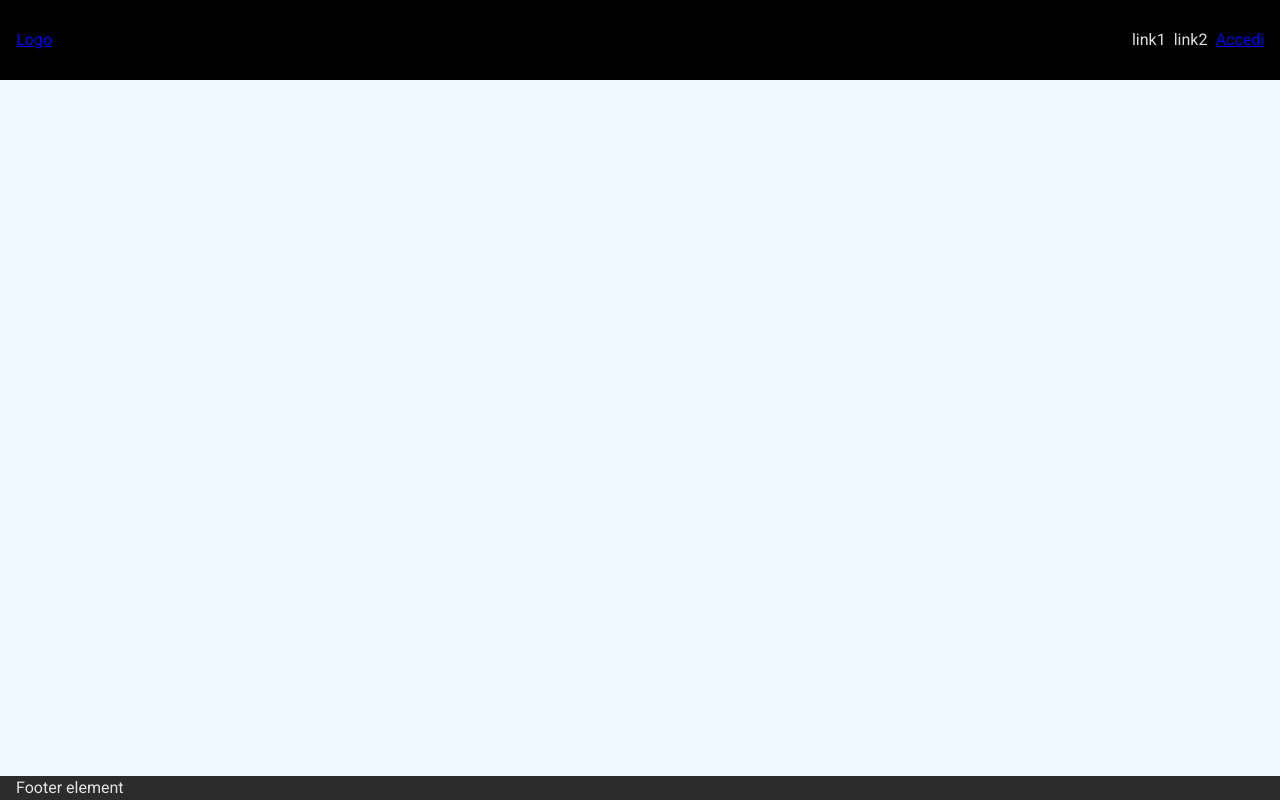
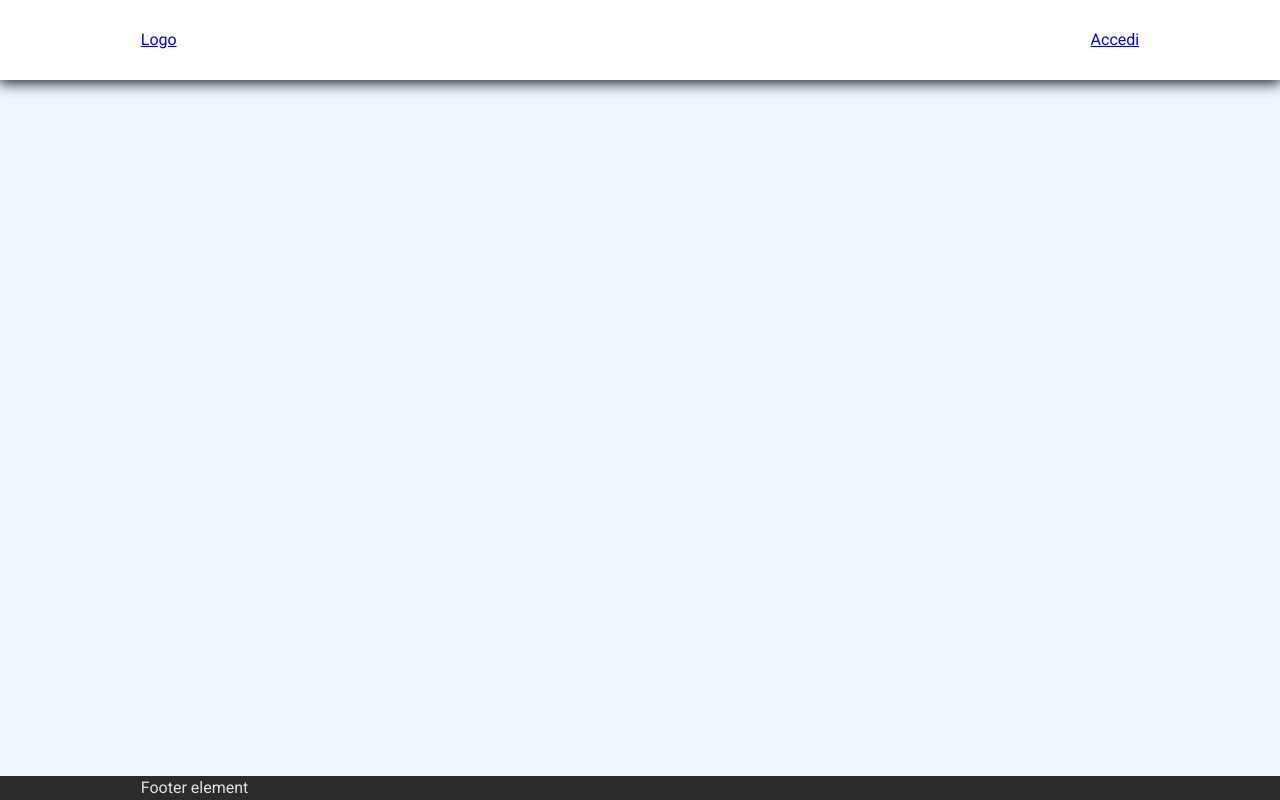
Before and after one commit to PietroSavini/react-jwt-redux, a React (Vite) app: page / in a window 1280 px wide. Built offline with nearby package versions, Linux system fonts and the light colour scheme.

Commit message:
Fixed Header Content

```diff
--- a/src/app/AXIOS_ENGINE/AxiosHTTP.ts
+++ b/src/app/AXIOS_ENGINE/AxiosHTTP.ts
@@ -1,5 +1,4 @@
 //Libreria di gestione chiamate
-
 import { fetchBaseQuery } from '@reduxjs/toolkit/query/react';
 import { setCredentials, logOut } from '../store/Slices/authSlice';
 import AxiosUtils from './AxiosUTILS';
@@ -19,7 +18,6 @@ type Options = {
         eFn: Function;
     }
 };
-
 
 export const AxiosHTTP = (options: Options) => {
 
--- a/src/index.scss
+++ b/src/index.scss
@@ -39,11 +39,6 @@
 
 body {
   box-sizing: border-box;
-  main{
-    background-color: aliceblue;
-    color: black;
-    flex-grow: 1;
-    overflow: auto;
   .wrapper{
     max-width: 1280px;
     height: 100%;
@@ -51,10 +46,44 @@ body {
 
     @media screen and (min-width:768px){
       width: 80%;
-        padding: 2rem 0;
+
     }
   }
+  .APP{
+    display: flex;
+    flex-direction: column;
+    height: 100vh;
+    header{
+        background-color: rgb(255, 255, 255);
+        z-index: 100;
+        position: relative;
+        width: 100%;
+        padding: 0 1rem;
+        box-shadow: 0px 0px 15px 2px rgb(0, 0, 0);
+        .header-content{
+            height: 80px;
+            display: flex;
+            justify-content: space-between;
+            align-items: center;
+
         }
+    }
+
+    main{
+      background-color: aliceblue;
+      color: black;
+      flex-grow: 1;
+      overflow: auto;
+
+    }
+
+
+    footer{
+        background-color: rgb(44, 44, 44);
+        padding: 0 1rem;
+    }
+  }
+
 }
 
 
--- a/src/pages/Public/HomePage/HomePage.scss
+++ /dev/null
@@ -1,26 +0,0 @@
-.APP{
-    display: flex;
-    flex-direction: column;
-    height: 100vh;
-    header{
-        background-color: black;
-        height: 80px;
-        position: relative;
-        width: 100%;
-        padding: 0 1rem;
-        .header-content{
-            height: 80px;
-            display: flex;
-            justify-content: space-between;
-            align-items: center;
-
-        }
-    }
-
-
-
-    footer{
-        background-color: rgb(44, 44, 44);
-        padding: 0 1rem;
-    }
-}
--- a/src/pages/Public/HomePage/HomePage.tsx
+++ b/src/pages/Public/HomePage/HomePage.tsx
@@ -1,5 +1,3 @@
-import { LoginPage } from '../Login/LoginPage';
-import './HomePage.scss'
 import { Link, Outlet } from 'react-router-dom';
 export const HomePage = () => {
   return (
--- a/src/pages/Public/Login/LoginPage.scss
+++ b/src/pages/Public/Login/LoginPage.scss
@@ -8,7 +8,7 @@
     align-items: center;
     justify-content: center;
     flex-direction: column;
-    height: 100%;
+    min-height: 500px;
     @media screen and (min-width:769px){
         min-width: 300px;
         width: 70%;
```
Lines whose indentation alone changed are shown as unchanged.
